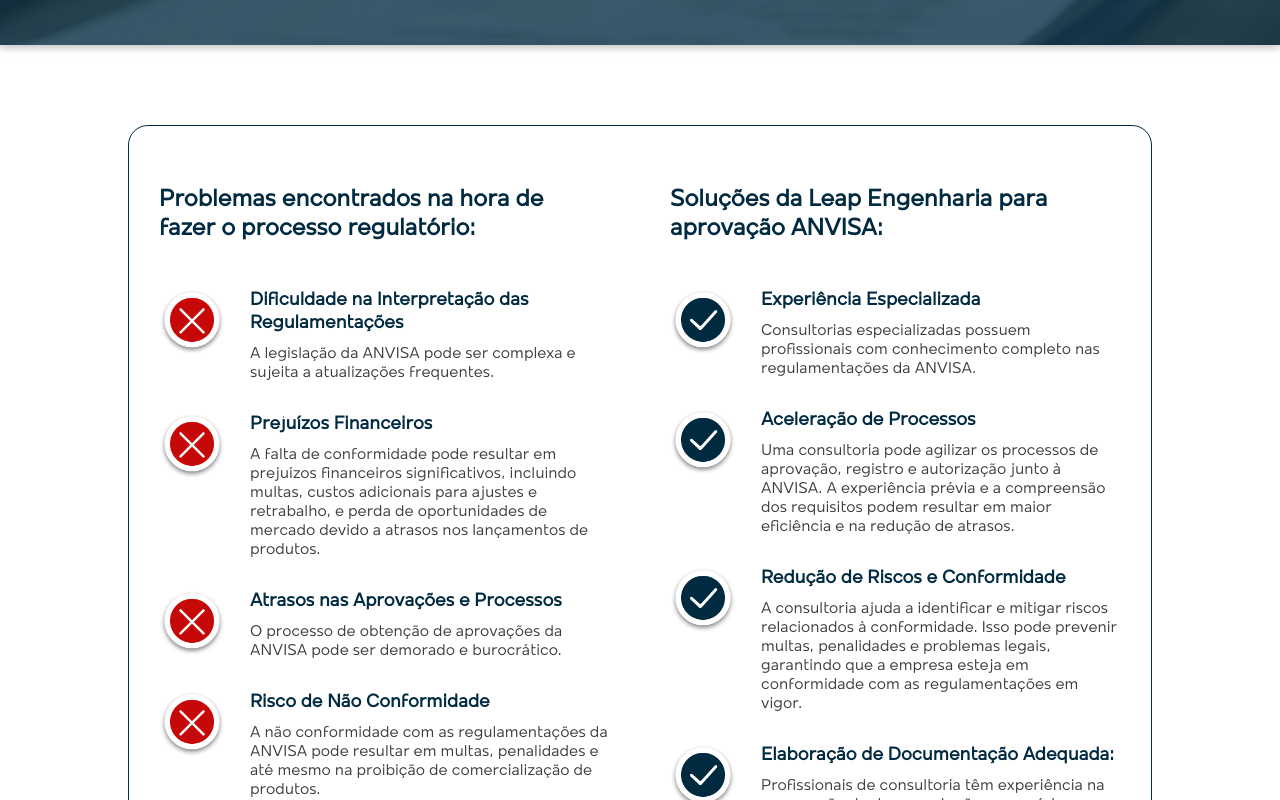
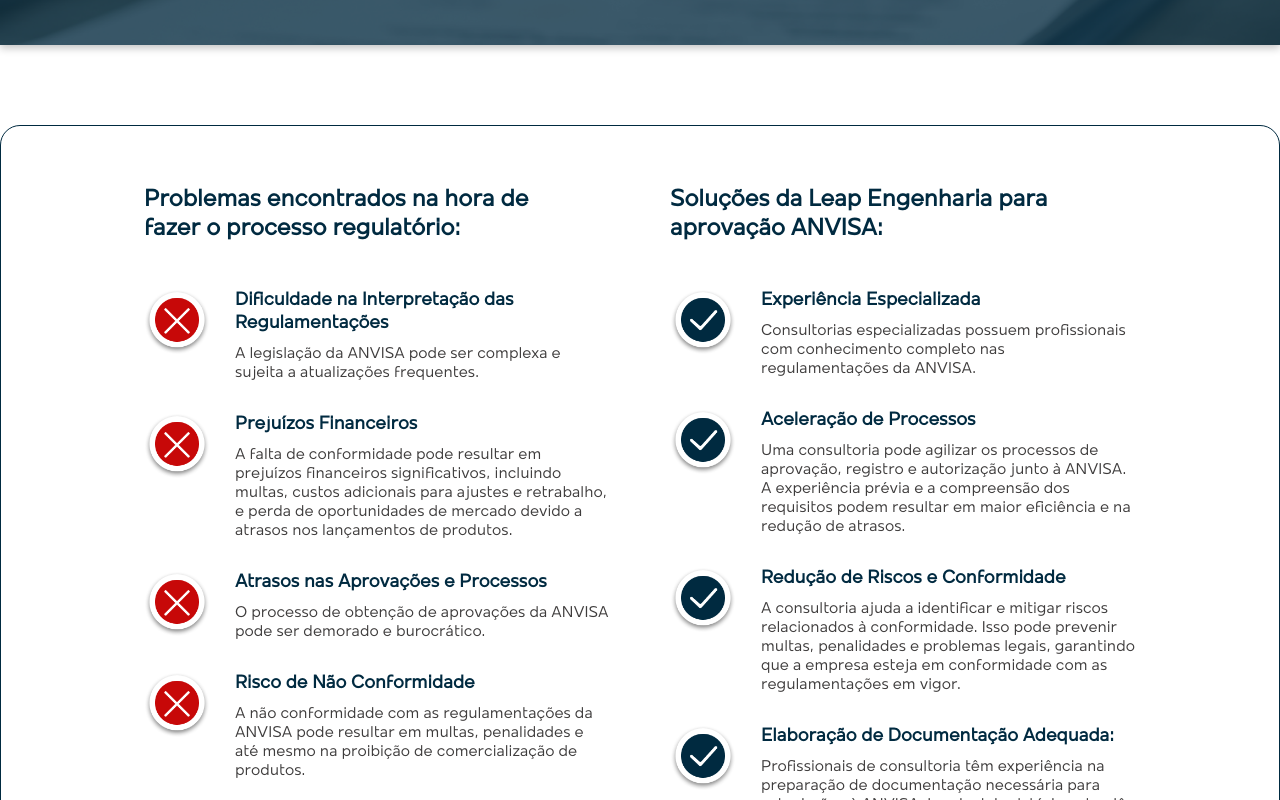
Before and after one commit to oseias-costa/leap, a Next.js app: page /anvisa in a window 1280 px wide. Shown: the part 520-1320 px from the top of the page. Built offline with nearby package versions, Linux system fonts and the light colour scheme.

Commit message:
chore: search width error

```diff
--- a/app/anvisa/components/Solutions.tsx
+++ b/app/anvisa/components/Solutions.tsx
@@ -58,8 +58,8 @@
     display: flex;
     justify-content: center;
     border-radius: 20px;
-    margin-left: 10%;
-    margin-right: 10%;
+    // margin-left: 10%;
+    // margin-right: 10%;
     padding-top: 30px;
 
     @media(max-width: 1000px){
```
